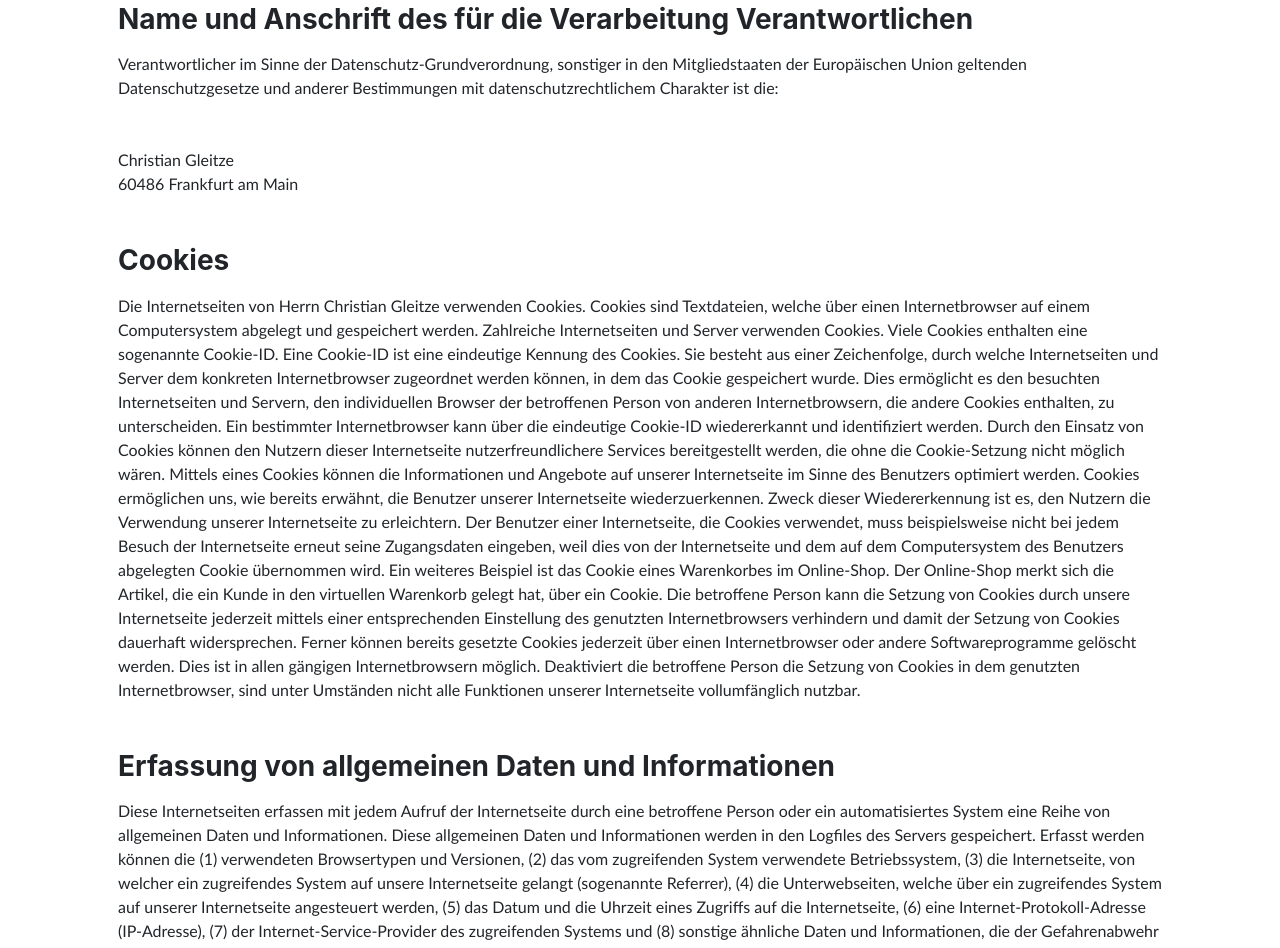
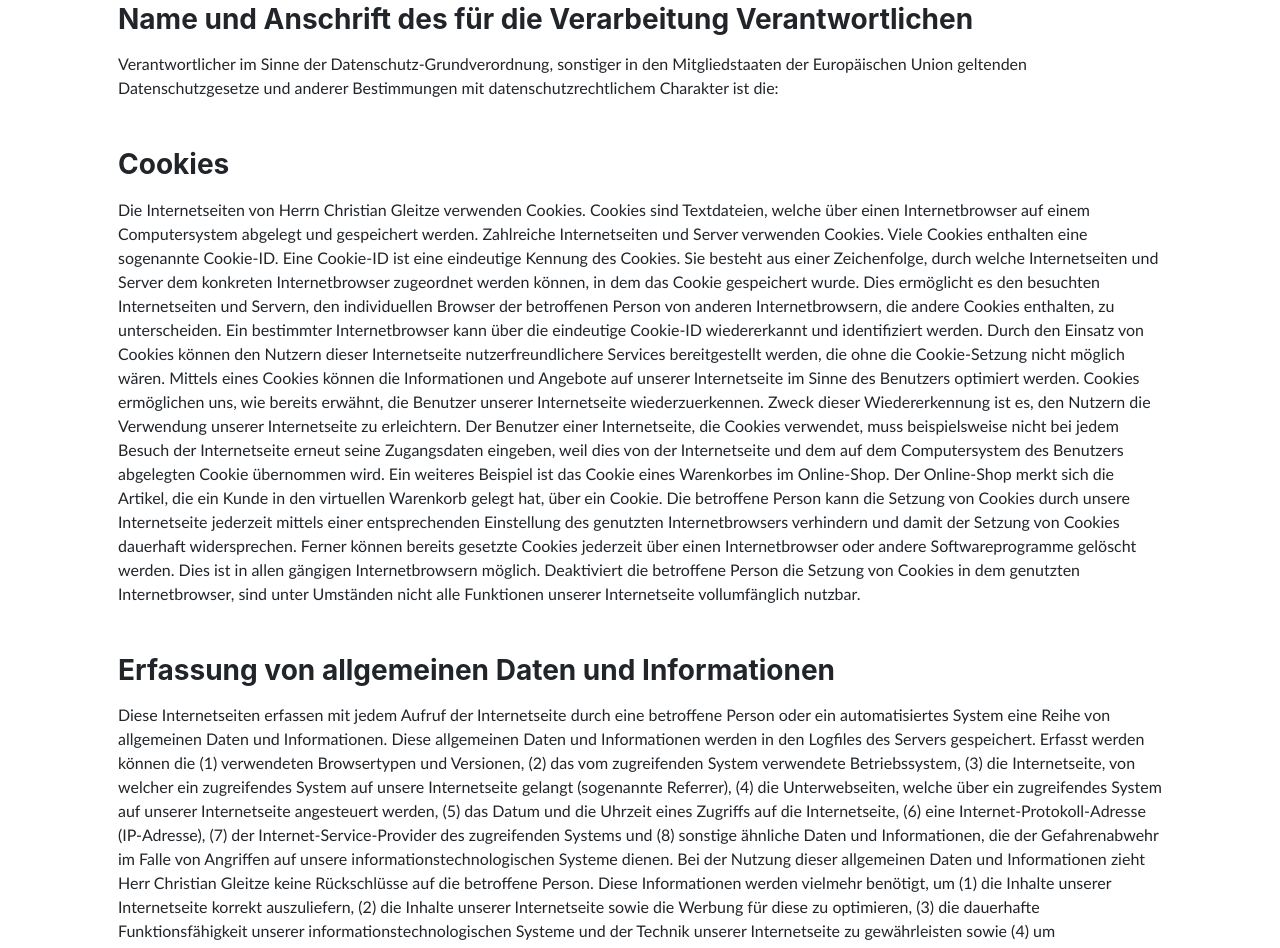
Before and after one commit to chrisgleitze/bootstrap-one-pager, a plain HTML site: page pages/datenschutz.html in a window 1280 px wide. Shown: the part 2083-3031 px from the top of the page. Drawn offline with nearby package versions, Linux system fonts and the light colour scheme; files whose address does not match are found by name; a web font is replaced by a local one.

Commit message:
change to copy on two pages

```diff
--- a/pages/datenschutz.html
+++ b/pages/datenschutz.html
@@ -242,13 +242,6 @@
                         Union geltenden Datenschutzgesetze und anderer Bestimmungen mit datenschutzrechtlichem Charakter
                         ist
                         die:</p>
-                </div>
-            </div>
-
-
-            <div class="col-lg-12 mb-4 mb-sm-5">
-                <div>
-                    <p>Christian Gleitze<br>60486 Frankfurt am Main</p>
                 </div>
             </div>
 
```
Also changed, not shown: pages/impressum.html (+1 -2 lines).
